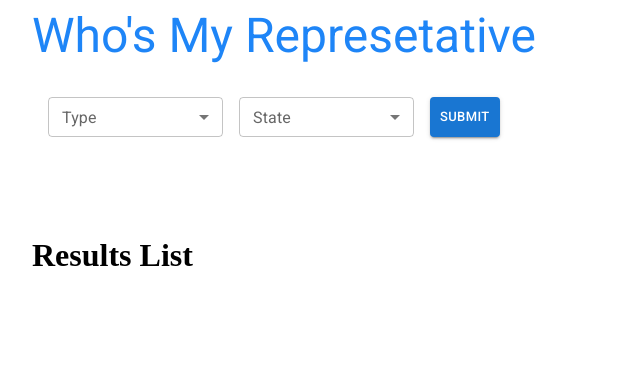
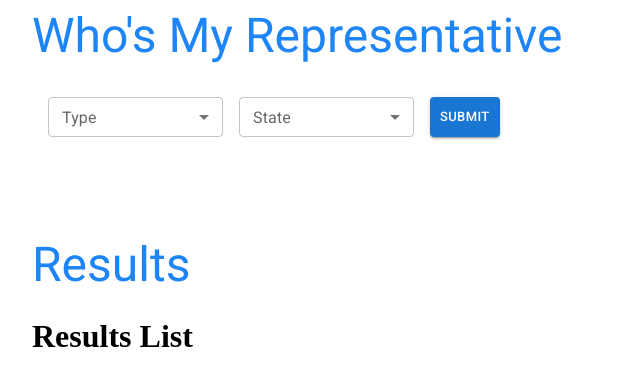
Before and after one commit to melvinioso/gosolo, a React (Create React App) app in the folder client/: page / in a window 1280 px wide. Shown: the top 386 px of the page, without its empty margins (0-640 px from the left). Built offline with nearby package versions, Linux system fonts and the light colour scheme.

Commit message:
app state

```diff
--- a/client/src/components/SearchForm.jsx
+++ b/client/src/components/SearchForm.jsx
@@ -1,4 +1,4 @@
-import React, { useState } from 'react';
+import React from 'react';
 import InputLabel from '@mui/material/InputLabel';
 import MenuItem from '@mui/material/MenuItem';
 import FormHelperText from '@mui/material/FormHelperText';
@@ -10,6 +10,7 @@ import { useForm } from 'react-hook-form';
 import { yupResolver } from '@hookform/resolvers/yup';
 import * as yup from 'yup';
 
+import { AppContext } from '../context/app';
 import { states } from '../constants/states';
 
 const schema = yup
@@ -20,8 +21,8 @@ const schema = yup
   .required();
 
 const SearchForm = () => {
-  const [type, setType] = useState('');
-  const [state, setState] = useState('');
+  const { type, setType, state, setState, results, setResults } =
+    React.useContext(AppContext);
 
   const {
     register,
@@ -83,10 +84,10 @@ const SearchForm = () => {
           helpertext={errors.state?.message}
           onChange={handleStateChange}
         >
-          {states.map((state) => {
+          {states.map(({ value, name }) => {
             return (
-              <MenuItem key={state.value} value={state.value}>
-                {state.name}
+              <MenuItem key={value} value={value}>
+                {name}
               </MenuItem>
             );
           })}
--- /dev/null
+++ b/client/src/context/app.jsx
@@ -0,0 +1,32 @@
+import React, { useState, useEffect, createContext } from 'react';
+
+const AppContext = createContext();
+
+function AppProvider({ children }) {
+  const [type, setType] = useState('');
+  const [state, setState] = useState('');
+  const [results, setResults] = useState([]);
+
+  useEffect(() => {
+    console.log('type', type);
+    console.log('state', state);
+    console.log('results', results);
+  }, [type, state, results]);
+
+  return (
+    <AppContext.Provider
+      value={{
+        type,
+        setType,
+        state,
+        setState,
+        results,
+        setResults,
+      }}
+    >
+      {children}
+    </AppContext.Provider>
+  );
+}
+
+export { AppContext, AppProvider };
--- a/client/src/index.jsx
+++ b/client/src/index.jsx
@@ -3,6 +3,7 @@ import { Container, Typography } from '@mui/material';
 
 import ResultsList from './components/ResultsList';
 import SearchForm from './components/SearchForm';
+import { AppProvider } from './context/app';
 
 const el = document.getElementById('root');
 
@@ -10,13 +11,24 @@ const root = ReactDOM.createRoot(el);
 
 const App = () => {
   return (
-    <Container maxWidth="false">
-      <Typography variant="h3" sx={{ color: '#1e85f7', marginBottom: '25px' }}>
-        Who's My Represetative
-      </Typography>
-      <SearchForm />
-      <ResultsList />
-    </Container>
+    <AppProvider>
+      <Container maxWidth="false">
+        <Typography
+          variant="h3"
+          sx={{ color: '#1e85f7', marginBottom: '25px' }}
+        >
+          Who's My Representative
+        </Typography>
+        <SearchForm />
+        <Typography
+          variant="h3"
+          sx={{ color: '#1e85f7', marginBottom: '25px' }}
+        >
+          Results
+        </Typography>
+        <ResultsList />
+      </Container>
+    </AppProvider>
   );
 };
 
--- a/package.json
+++ b/package.json
@@ -5,7 +5,7 @@
   "description": "Super simple wrapper around the api at whosimyrepresentative.com/api",
   "main": "index.js",
   "scripts": {
-    "start": "node server/index.js",
+    "start": "node index.js",
     "test": "echo \"Error: no test specified\" && exit 1"
   },
   "dependencies": {
```
Also changed, not shown: 2 other files (tests, documents, lock files or other folders).
